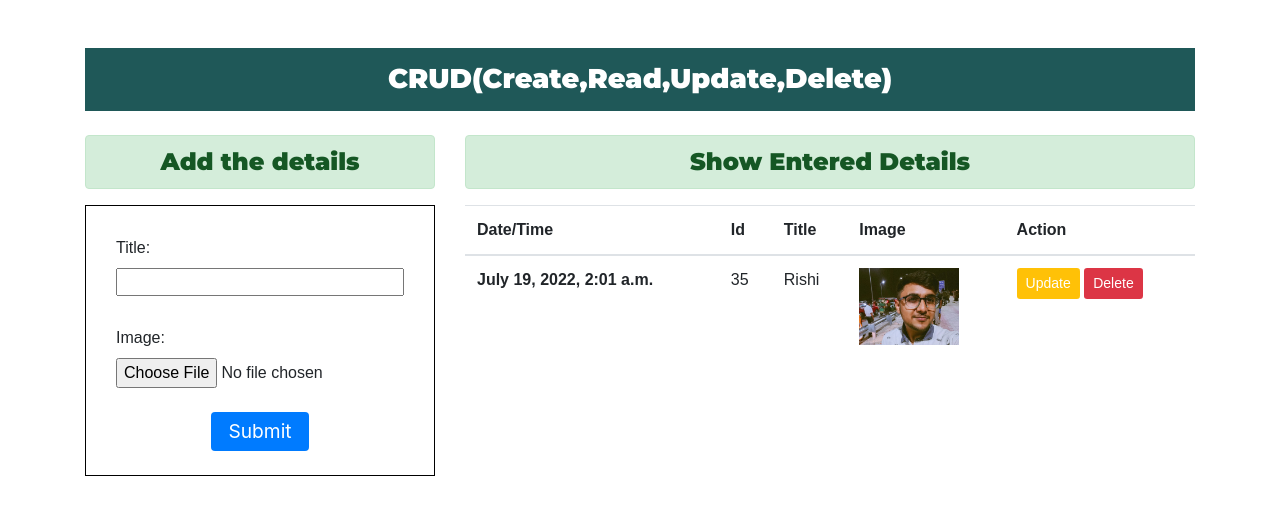
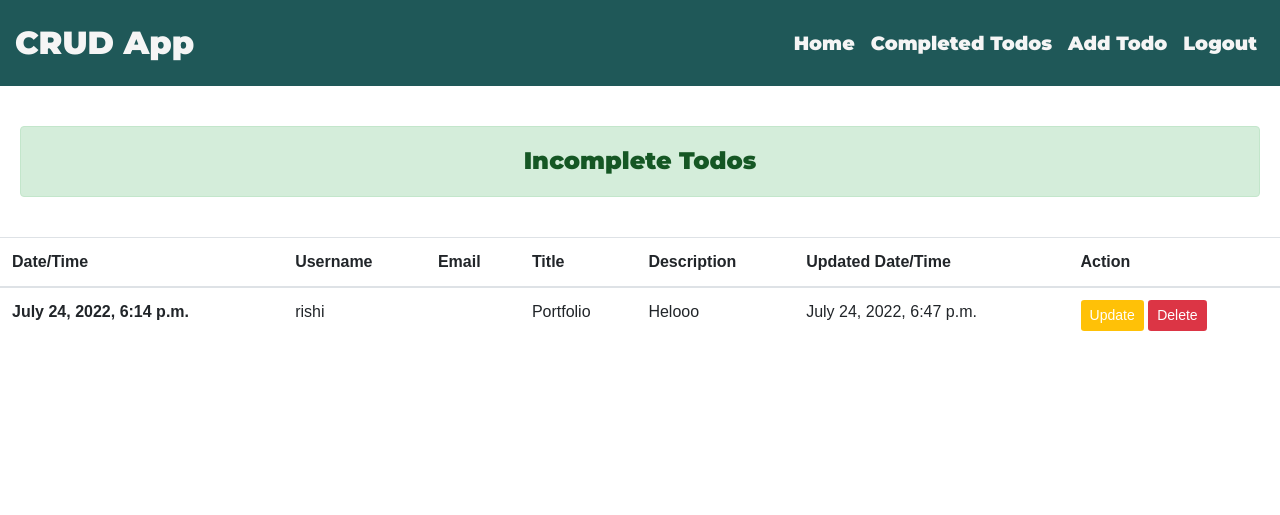
Before and after one commit to Rishi2602/BlogFlow, a Django app: page /index in a window 1280 px wide. Shown: the top 515 px of the page. Run offline with Django 4.2, Linux system fonts and the light colour scheme; a user stored in the database is signed in; data comes from the database, SQL or seed files in the repository; some libraries are stand-ins or nearby versions.

Commit message:
First commit

```diff
--- a/home/forms.py
+++ b/home/forms.py
@@ -9,9 +9,9 @@ class DetailForm(forms.ModelForm):
 
     class Meta:
         model = Detail
-        fields = ('title', 'image')
+        fields = ('title','description','completion')
 
 class CreateUserForm(UserCreationForm):
 	class Meta:
 		model = User
-		fields = ['username','password1', 'password2']
+		fields = ['username','email','password1', 'password2']
--- a/home/models.py
+++ b/home/models.py
@@ -3,11 +3,13 @@ from datetime import datetime
 
 
 
+
 class Detail(models.Model):
     title = models.CharField(max_length=200,null=True,blank=True)
-    image = models.ImageField(upload_to='images')
-    date = models.DateTimeField(
-        default=datetime.now, blank=True)
+    description = models.TextField(max_length=200,null=True,blank=True)
+    date = models.DateTimeField( default=datetime.now, blank=True)
+    updated_date = models.DateTimeField(auto_now=True,blank=True)
+    completion = models.BooleanField(default=True)
 
     def __str__(self):
         return self.title
--- a/home/urls.py
+++ b/home/urls.py
@@ -8,5 +8,9 @@ urlpatterns = [
     path('delete/<int:del_id>', views.delete, name='delete'),
     path('update/<int:del_id>', views.update, name='update'),
     path('register/', views.register, name='register'),
-    path('', views.login_page, name='login_page')
+    path('', views.login_page, name='login_page'),
+    # path('info/', views.info, name='info'),
+    path('logout/', views.logoutUser, name='logout'),
+    path('add/', views.add, name='add'),
+    path('CompletedList/', views.colist, name='colist')
 ]
--- a/home/views.py
+++ b/home/views.py
@@ -4,36 +4,56 @@ from django.http import HttpResponseRedirect
 from django.shortcuts import render, redirect
 from .models import Detail
 from .forms import DetailForm, CreateUserForm
-from django.contrib.auth import authenticate,login
+from django.contrib.auth import authenticate,login,logout
 from django.contrib.auth.decorators import login_required
 
 @login_required
-def index(request):
+def add(request):
     if request.method == 'POST':
-        form = DetailForm(request.POST, request.FILES)
+        form = DetailForm(request.POST)
         if form.is_valid():
             form.save()
+            return redirect('index')
     else:
         form = DetailForm()
 
     context = {
-        'form': form,
-        'details': Detail.objects.all()
+        'form': form
     }
     return render(request, 'add.html', context)
 
 @login_required
-def delete( request , del_id):
+def index(request):
+    user_details=request.user
+    context={
+        'details':Detail.objects.filter(completion=False),
+        'user_details':user_details
+    }
+    return render(request,'info.html',context)
+
+@login_required
+def colist(request):
+    user_details=request.user
+    context={
+        'details':Detail.objects.filter(completion=True),
+        'user_details':user_details
+    }
+    return render(request,'colist.html',context)
+
+
+@login_required
+def delete(request,del_id):
     if request.method == 'POST':
          data = Detail.objects.get(pk=del_id)
          data.delete()
          return redirect('index')
 
+
 @login_required
 def update(request,del_id):
     if request.method == 'POST':
         pi=Detail.objects.get(pk=del_id)
-        form = DetailForm(request.POST,request.FILES,instance=pi)
+        form = DetailForm(request.POST,instance=pi)
         if form.is_valid():
             form.save()
     else:
@@ -64,3 +84,8 @@ def login_page(request):
             return redirect('index')
 
     return render(request,'login.html')
+
+@login_required
+def logoutUser(request):
+    logout(request)
+    return redirect('login_page')
--- a/myproject/urls.py
+++ b/myproject/urls.py
@@ -27,4 +27,4 @@ admin.site.index_title = "Welcome to Rishi Task Portal"
 urlpatterns = [
     path('admin/', admin.site.urls),
     path('', include('home.urls'))
-] + static(settings.MEDIA_URL, document_root=settings.MEDIA_ROOT)
+] + static(settings.STATIC_URL, document_root=settings.STATIC_ROOT)
--- a/templates/add.html
+++ b/templates/add.html
@@ -2,57 +2,15 @@
 {% load static %}
 
 {% block body%}
-<div class="row">
-  <div class="col-lg-4 col-md-4 my-3">
-    <h4 class="header text-center alert alert-success" style="font-family: 'Montserrat', sans-serif; ">Add the details</h4>
+    <h4 class="header text-center alert alert-success" style="font-family: 'Montserrat', sans-serif; margin:40px 20px; padding:20px 0px;">Add the details</h4>
     <form method="post" enctype="multipart/form-data" style="border:1px solid black">
       {% csrf_token %}
      {{ form.as_p }}
      <button class="btn2 btn btn-md bg-primary mx-auto d-block my-4 px-3 py-1" type="submit">Submit</button>
+
     </form>
 </div>
-  <div class="col-lg-8 col-md-8 my-3">
-    <h4 class="header text-center alert alert-success" style="font-family: 'Montserrat', sans-serif; ">Show Entered Details</h4>
-    {% if details %}
-    <table class="table table-hover" style="font-family: Arial, Helvetica, sans-serif">
-      <thead>
-        <tr>
-          <th scope="col">Date/Time</th>
-          <th scope="col">Id</th>
-          <th scope="col">Title</th>
-          <th scope="col">Image</th>
-          <th scope="col">Action</th>
-        </tr>
-      </thead>
-      <tbody>
-        {%for detail in details %}
-        <tr>
-          <th scope="row">
-            {{detail.date}}
-          </th>
-          <td>{{detail.id}}</td>
-          <td>{{detail.title}}</td>
-          <td>
-            <img src="{{detail.image.url}}" width="100" height=""/>
-          </td>
-          <td>
-            <a href="{% url 'update' detail.id %}" class="btn btn-sm bg-warning" style="color:white">Update</a>
-            <form action="{% url 'delete' detail.id %}" method="post" class="d-inline">{% csrf_token %}
-            <button class="btn btn-sm bg-danger"  style="color:white" type="submit">Delete</button>
-            </form>
-          </td>
-        </tr>
-        {% endfor %}
-      </tbody>
-      {% else %}
-      <h4 class="text-center hsecondary" >No records Found</h4>
-      {% endif %}
-
-    </table>
-  </div>
-  {% endblock body%}
-
-
+{% endblock body %}
 {% block css%}
 *{
 margin:0px;
@@ -93,4 +51,5 @@
   .hsecondary{
     margin:100px 0px;
   }
+
 {% endblock css%}
--- a/templates/base.html
+++ b/templates/base.html
@@ -7,21 +7,62 @@
     <title>CRUD Task</title>
     <link rel="stylesheet" href="https://maxcdn.bootstrapcdn.com/bootstrap/4.0.0/css/bootstrap.min.css" integrity="sha384-Gn5384xqQ1aoWXA+058RXPxPg6fy4IWvTNh0E263XmFcJlSAwiGgFAW/dAiS6JXm" crossorigin="anonymous">
     <link href="https://fonts.googleapis.com/css2?family=Montserrat:wght@900&family=Ubuntu&display=swap" rel="stylesheet">
+    <script src="https://code.jquery.com/jquery-3.2.1.slim.min.js" integrity="sha384-KJ3o2DKtIkvYIK3UENzmM7KCkRr/rE9/Qpg6aAZGJwFDMVNA/GpGFF93hXpG5KkN" crossorigin="anonymous"></script>
+    <script src="https://cdnjs.cloudflare.com/ajax/libs/popper.js/1.12.9/umd/popper.min.js" integrity="sha384-ApNbgh9B+Y1QKtv3Rn7W3mgPxhU9K/ScQsAP7hUibX39j7fakFPskvXusvfa0b4Q" crossorigin="anonymous"></script>
+    <script src="https://maxcdn.bootstrapcdn.com/bootstrap/4.0.0/js/bootstrap.min.js" integrity="sha384-JZR6Spejh4U02d8jOt6vLEHfe/JQGiRRSQQxSfFWpi1MquVdAyjUar5+76PVCmYl" crossorigin="anonymous"></script>
     <script defer src="https://use.fontawesome.com/releases/v5.15.4/js/all.js" integrity="sha384-rOA1PnstxnOBLzCLMcre8ybwbTmemjzdNlILg8O7z1lUkLXozs4DHonlDtnE7fpc" crossorigin="anonymous"></script>
 </head>
 <style>
     {% block css%} {% endblock css%}
+    .navbox{
+        background-color:rgb(31 88 88);
+    }
+    .navbox .hprimary{
+        font-family: 'Montserrat', sans-serif;
+        font-size: 2.0rem;
+    }
+    @media(max-width:300px){
+        .navbox .hprimary{
+            font-size: 1.3rem;
+        }
+        .navbox .dots{
+            padding: 1px 1px;
+        }
+    }
+    .navbox .navbar{
+        padding: 4px 0%;
+    }
 </style>
 <body>
-    <div class="whole container mt-5">
-    <h2 class="hprimary text-center">CRUD(Create,Read,Update,Delete)</h2>
+    <div >
+    <div class="container-fluid navbox ">
+        <nav class="navbar navbar-expand-lg navbar-dark">
+           <a class="navbar-brand hprimary" href="" style="color:whitesmoke;">CRUD App</a>
+            <button class="navbar-toggler dots" type="button" data-toggle="collapse" data-target="#navbarSupportedContent" aria-controls="navbarSupportedContent" aria-expanded="false" aria-label="Toggle navigation">
+           <span class="navbar-toggler-icon"></span>
+         </button>
+         <div class="collapse navbar-collapse" id="navbarSupportedContent">
+           <ul class="navbar-nav ml-auto">
+            <li class="nav-item">
+                <a class="nav-link" href="{% url 'index' %}" style="color: whitesmoke; font-family: 'Montserrat', sans-serif; font-size: 1.2rem;">Home</a>
+            </li>
+            <li class="nav-item">
+                <a class="nav-link" href="{% url 'colist' %}" style="color: whitesmoke; font-family: 'Montserrat', sans-serif; font-size: 1.2rem;">Completed Todos</a>
+            </li>
+               <li class="nav-item">
+                   <a class="nav-link" href="{% url 'add' %}" style="color: whitesmoke; font-family: 'Montserrat', sans-serif; font-size: 1.2rem;">Add Todo</a>
+               </li>
+               <li class="nav-item">
+                <a class="nav-link" href="{% url 'logout' %}" style="color: whitesmoke; font-family: 'Montserrat', sans-serif; font-size: 1.2rem;">Logout</a>
+            </li>
+           </ul>
+        </div>
+       </nav>
+       </div>
     {% block body %} {% endblock body %}
-    </div>
 
 
 
-    <script src="https://code.jquery.com/jquery-3.2.1.slim.min.js" integrity="sha384-KJ3o2DKtIkvYIK3UENzmM7KCkRr/rE9/Qpg6aAZGJwFDMVNA/GpGFF93hXpG5KkN" crossorigin="anonymous"></script>
-    <script src="https://cdnjs.cloudflare.com/ajax/libs/popper.js/1.12.9/umd/popper.min.js" integrity="sha384-ApNbgh9B+Y1QKtv3Rn7W3mgPxhU9K/ScQsAP7hUibX39j7fakFPskvXusvfa0b4Q" crossorigin="anonymous"></script>
-    <script src="https://maxcdn.bootstrapcdn.com/bootstrap/4.0.0/js/bootstrap.min.js" integrity="sha384-JZR6Spejh4U02d8jOt6vLEHfe/JQGiRRSQQxSfFWpi1MquVdAyjUar5+76PVCmYl" crossorigin="anonymous"></script>
+
 </body>
 </html>
--- /dev/null
+++ b/templates/info.html
@@ -0,0 +1,90 @@
+{% extends 'base.html' %}
+{% load static %}
+
+{% block body%}
+    <div>
+    <h4 class="header text-center alert alert-success" style="font-family: 'Montserrat', sans-serif; margin:40px 20px; padding:20px 0px;">Incomplete Todos</h4>
+      {% if details %}
+      <table class="table table-hover" style="font-family: Arial, Helvetica, sans-serif">
+        <thead>
+          <tr>
+            <th scope="col">Date/Time</th>
+            <th scope="col">Username</th>
+            <th scope="col">Email</th>
+            <th scope="col">Title</th>
+            <th scope="col">Description</th>
+            <th scope="col">Updated Date/Time</th>
+            <th scope="col">Action</th>
+          </tr>
+        </thead>
+      <tbody>
+        {%for detail in details %}
+                <tr>
+                  <th scope="row">
+                    {{detail.date}}
+                  </th>
+                  <td>{{user_details.username}}</td>
+                  <td>{{user_details.email}}</td>
+                  <td>{{detail.title}}</td>
+                  <td style="overflow:auto;">{{detail.description}}</td>
+                  <td>{{detail.updated_date}}</td>
+                  <td>
+                    <a href="{% url 'update' detail.id %}" class="btn btn-sm bg-warning" style="color:white">Update</a>
+                    <form action="{% url 'delete' detail.id %}" method="post" class="d-inline">{% csrf_token %}
+                    <button class="btn btn-sm bg-danger"  style="color:white" type="submit">Delete</button>
+                    </form>
+                  </td>
+                </tr>
+        {% endfor %}
+      </tbody>
+      {% else %}
+      <h4 class="text-center hsecondary" >No records Found</h4>
+      {% endif %}
+    </table>
+</div>
+</div>
+  {% endblock body%}
+
+
+  {% block css%}
+  *{
+  margin:0px;
+  padding:0px;
+  }
+  p{
+  display:flex;
+  flex-direction:column;
+  padding-top:30px;
+  margin: 0px 30px;
+  font-family: Arial, Helvetica, sans-serif;
+  }
+  .btn2{
+  font-size:1.2rem;
+  color:white;
+  }
+  @media(max-width:768px){
+    .whole .hprimary{
+      font-size:1.5rem;
+    }}
+    @media(max-width:460px){
+      .whole .hprimary{
+        font-size:1.2rem;
+        overflow:auto;
+      }
+      .header{
+        font-size:1.15rem;
+      }
+    }
+
+    .hprimary{
+      background-color:rgb(31 88 88);
+      color: white;
+      font-size: 1.7rem;
+      font-family: 'Montserrat', sans-serif;
+      padding:15px 0px;
+    }
+    .hsecondary{
+      margin:100px 0px;
+    }
+
+  {% endblock css%}
```
Also changed, not shown: myproject/settings.py (+6 -3 lines), static/css/style1.css (added, +30 -0 lines), static/css/style2.css (added, +30 -0 lines), templates/colist.html (added, +90 -0 lines), templates/login.html (+5 -28 lines), templates/register.html (+11 -33 lines), db.sqlite3, home/migrations/0007_remove_detail_image.py (added), home/migrations/0008_detail_description.py (added), home/migrations/0009_detail_completion_detail_updated_date.py (added), media/images/IMG_20220718_210132.jpg (deleted). Lines whose indentation alone changed are shown as unchanged.
